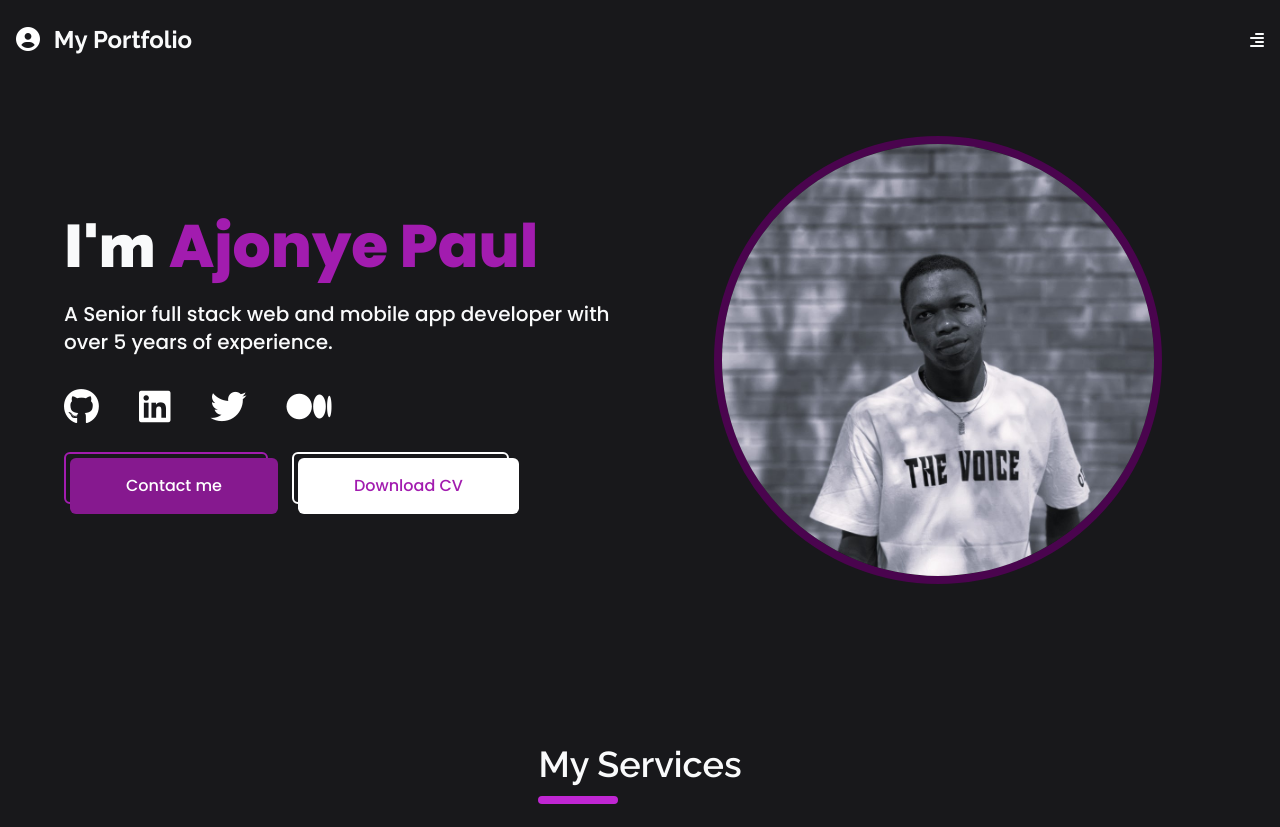
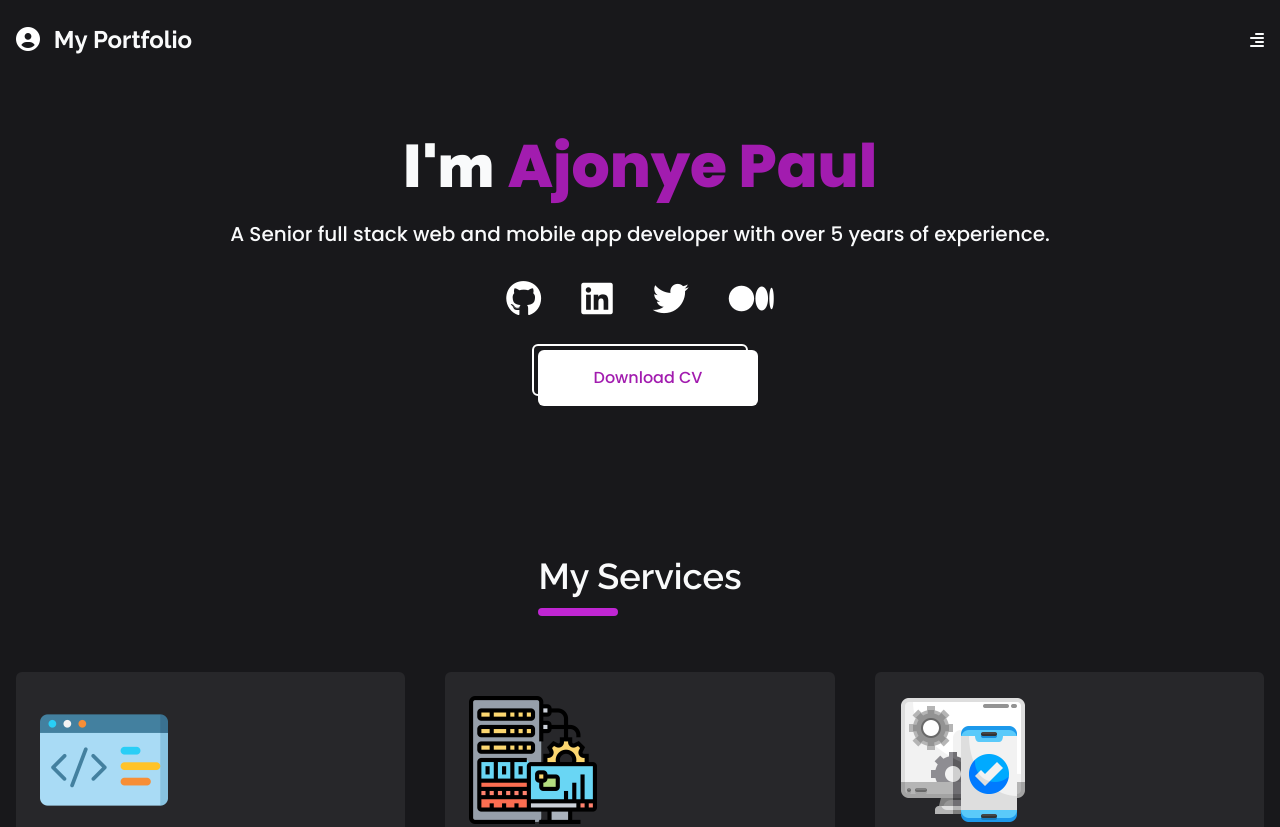
Before and after one commit to PaulChase/my-portfolio, a website: page index.html in a window 1280 px wide. Shown: the top 827 px of the page. Drawn offline with nearby package versions, Linux system fonts and the light colour scheme.

Commit message:
update portofolio

```diff
--- a/index.html
+++ b/index.html
@@ -64,21 +64,21 @@
 		</header>
 
 		<!-- hero section -->
-		<section class="py-10 lg:py-20">
-			<div class="max-w-6xl mx-auto grid gap-8 lg:grid-cols-2 lg:gap-x-10 lg:items-center">
-				<img
+		<section class="py-16 lg:py-20">
+			<div class="max-w-6xl mx-auto">
+				<!-- <img
 					src="/assets/me.jpg"
 					alt=""
 					class="w-80 h-80 lg:h-[28rem] lg:w-[28rem] rounded-full mx-auto object-cover border-8 border-fuchsia-950 lg:order-2"
-				/>
+				/> -->
 
-				<div>
+				<div class="w-fit lg:mx-auto lg:text-center">
 					<h1 class="font-black text-4xl lg:text-6xl">I'm <span class="text-fuchsia-700">Ajonye Paul</span></h1>
 					<p class="text-lg font-medium mt-2 lg:text-xl lg:mt-6">
 						A Senior full stack web and mobile app developer with over 5 years of experience.
 					</p>
 
-					<ul class="flex items-center space-x-6 lg:space-x-10 text-2xl lg:text-4xl mt-4 lg:mt-8">
+					<ul class="flex items-center lg:justify-center space-x-6 lg:space-x-10 text-2xl lg:text-4xl mt-4 lg:mt-8">
 						<li>
 							<a href="https://github.com/PaulChase"><span class="fab fa-github text-white"></span></a>
 						</li>
@@ -95,16 +95,16 @@
 						</li>
 					</ul>
 
-					<div class="flex items-center space-x-6">
-						<a href="#contact" class="inline-block text-white border-2 border-fuchsia-700 p-1 rounded-md mt-6">
+					<div class="flex items-center space-x-6 lg:justify-center">
+						<!-- <a href="#contact" class="inline-block text-white border-2 border-fuchsia-700 p-1 rounded-md mt-6">
 							<button
 								class="bg-fuchsia-800 px-10 py-3 -mb-4 -mr-4 rounded-md text-sm font-medium lg:text-base lg:px-14 lg:py-4"
 							>
 								Contact me
 							</button>
-						</a>
+						</a> -->
 						<a
-							href="/assets/resume.pdf"
+							href="/assets/AJONYE PAUL RESUME.pdf"
 							class="inline-block text-fuchsia-700 border-2 border-white p-1 rounded-md mt-6"
 							target="_blank"
 						>
@@ -330,7 +330,7 @@
 		</section>
 
 		<!-- contact me -->
-		<section class="py-14 lg:p-24" x-data="contact" id="contact">
+		<!-- <section class="py-14 lg:p-24" x-data="contact" id="contact">
 			<h2 class="text-2xl font-semibold lg:text-center lg:text-4xl w-fit lg:mx-auto relative pb-5">
 				Contact Me
 				<span class="w-20 h-2 bg-fuchsia-600 inline-block rounded-md absolute bottom-0 left-0"></span>
@@ -411,7 +411,7 @@
 					</button>
 				</div>
 			</form>
-		</section>
+		</section> -->
 
 		<script>
 			document.addEventListener("alpine:init", () => {
--- a/index.js
+++ b/index.js
@@ -42,7 +42,7 @@ const myProjects = [
 	},
 	{
 		title: "NerdStack",
-		desc: "A twiiter clone for developers and tech geeks with authentication and hierachy structure of the tweets in the database",
+		desc: "A twitter clone for developers and tech geeks with authentication and hierachy structure of the tweets in the database",
 		img: "/assets/nerdstack.png",
 		category: ["website", "Personal"],
 		stack: ["React Js", "Tailwind CSS", "Laravel", "MySQL", "REST API"],
```
Also changed, not shown: dist/output.css, 1 other file.
